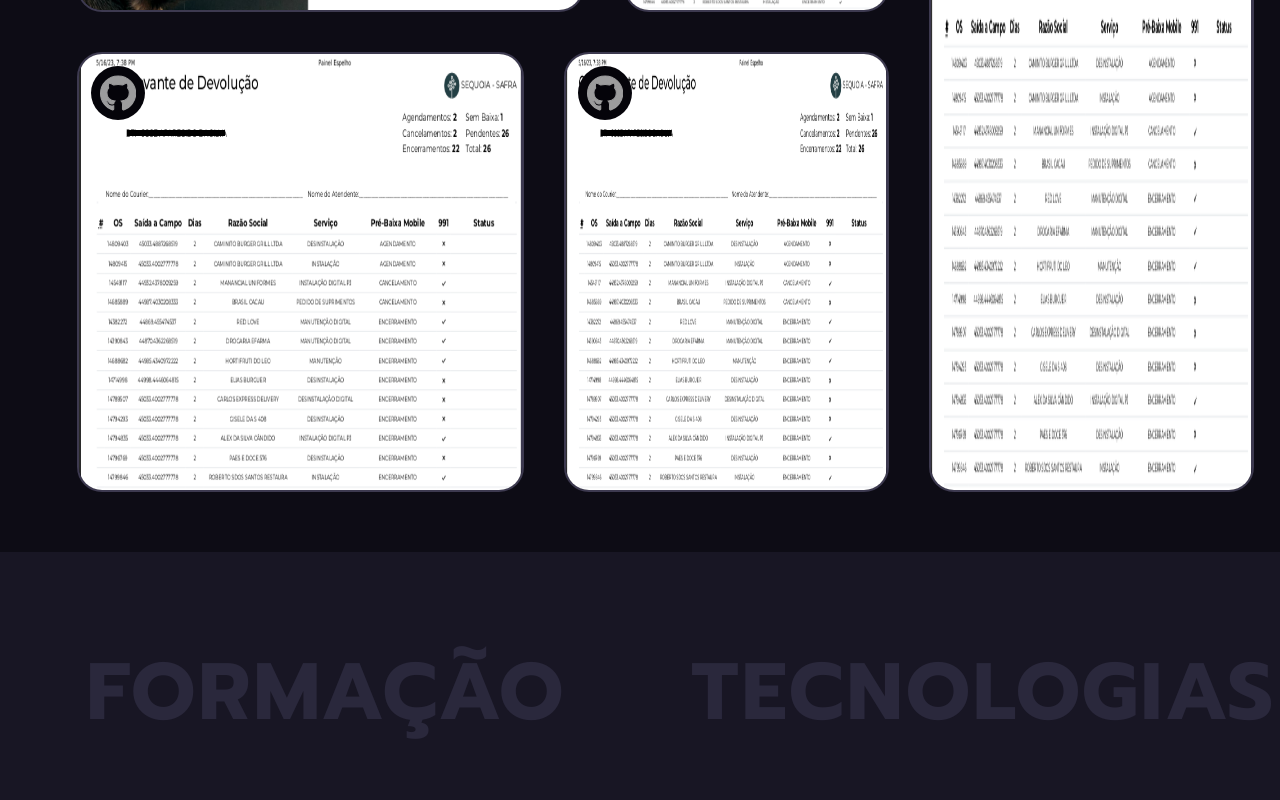
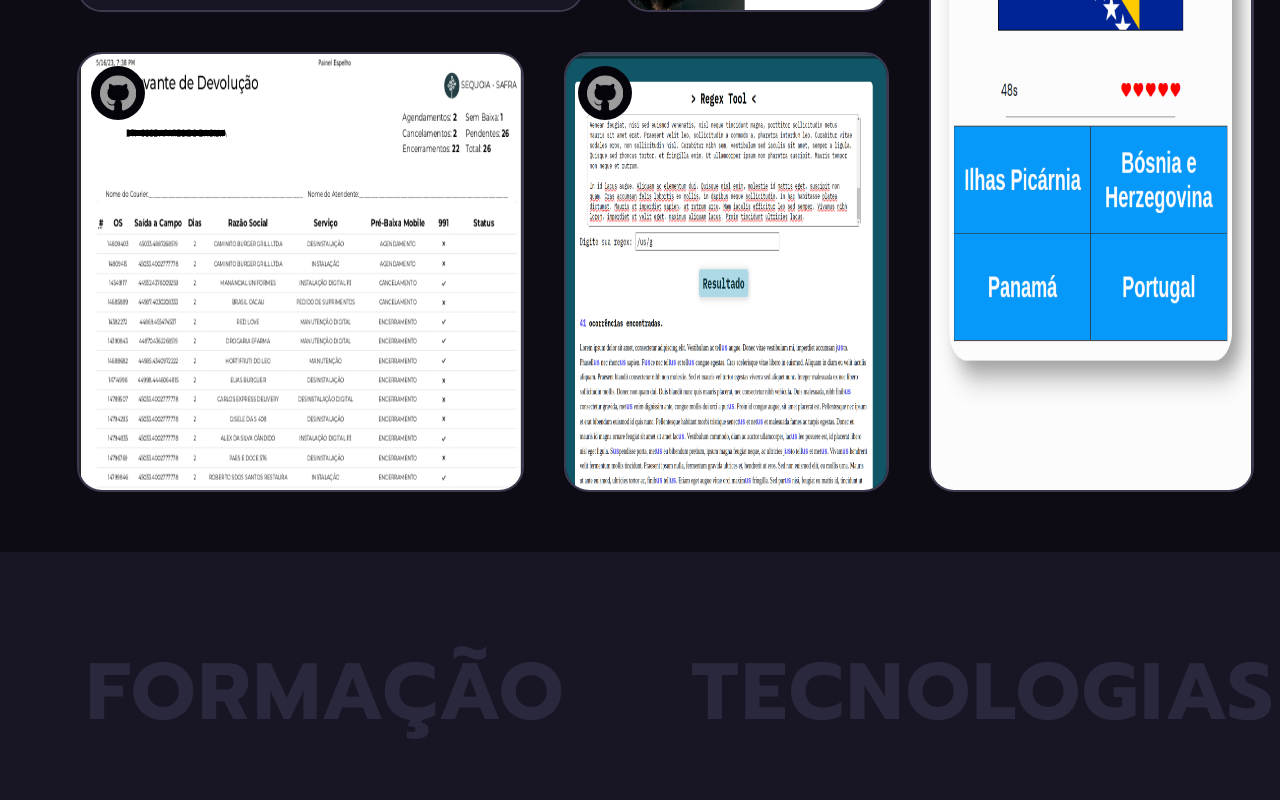
Before and after one commit to gabrielalencardearaujo/portfolio_galencar, a React (Vite) app: page / in a window 1280 px wide. Shown: the part 1420-2220 px from the top of the page. Built offline with nearby package versions, Linux system fonts and the light colour scheme.

Commit message:
alteracao da imagem quizFlag

```diff
--- a/src/assets/img/utils.ts
+++ b/src/assets/img/utils.ts
@@ -1,12 +1,15 @@
 import AppDog from './Projects/AppDog.jpg';
 import ProjetoEspelho from './Projects/projetoEspelho.png';
+import Protfolio from './Projects/portfolio.png';
+import RegexTool from './Projects/regexTool.png';
+import QuizFlag from './Projects/quizFlag.png';
 
 export const describeCardProjects = [
   {
-    name: 'AppDog',
-    describe: 'Projeto desenvolvido nas aulas de React do Curso de React do Origamid, o site é uma rede social para cachorros e usando tecnologias como React.JSX, HTML, CSS, JS e Vite.',
-    src: AppDog,
-    github: 'https://github.com/gabrielalencardearaujo/app_dog_social_media',
+    name: 'Portfolio',
+    describe: 'Portfolio com meus objetivos, projetos e estudos. Desenvolvido usando HTML, CSS, Typescript, React.TSX',
+    src: Protfolio,
+    github: 'https://github.com/gabrielalencardearaujo/portfolio_galencar',
     website: ''
   },
   {
@@ -17,24 +20,24 @@ export const describeCardProjects = [
     website: ''
   },
   {
-    name: 'Projeto Espelho',
-    describe: 'Desenvolvido para ajudar e facilitar a reversa (conferência) dos terminais de máquinas de cartão de crédito no meu local de trabalho e usando tecnologias como HTML5, CSS3, JS e JQquery.',
-    src: ProjetoEspelho,
-    github: 'https://github.com/gabrielalencardearaujo/Projeto_Espelho',
+    name: 'AppDog',
+    describe: 'Projeto desenvolvido nas aulas de React do Curso de React do Origamid, o site é uma rede social para cachorros e usando tecnologias como React.JSX, HTML, CSS, JS e Vite.',
+    src: AppDog,
+    github: 'https://github.com/gabrielalencardearaujo/app_dog_social_media',
     website: ''
   },
   {
-    name: 'Projeto Espelho',
-    describe: 'Desenvolvido para ajudar e facilitar a reversa (conferência) dos terminais de máquinas de cartão de crédito no meu local de trabalho e usando tecnologias como HTML5, CSS3, JS e JQquery.',
-    src: ProjetoEspelho,
-    github: 'https://github.com/gabrielalencardearaujo/Projeto_Espelho',
+    name: 'RegexTool',
+    describe: 'WebApp para estudar Regex, com feedback dinâmico e instantâneo dos caracteres selecionados usando expressões regulares. Projeto desenvolvido com HTML, CSS, e Typescript.',
+    src: RegexTool,
+    github: 'https://github.com/gabrielalencardearaujo/Character_Counter',
     website: ''
   },
   {
-    name: 'Projeto Espelho',
-    describe: 'Desenvolvido para ajudar e facilitar a reversa (conferência) dos terminais de máquinas de cartão de crédito no meu local de trabalho e usando tecnologias como HTML5, CSS3, JS e JQquery.',
-    src: ProjetoEspelho,
-    github: 'https://github.com/gabrielalencardearaujo/Projeto_Espelho',
+    name: 'QuizFlag',
+    describe: 'Mini Jogo para melhorar seus conhecimentos sobre bandeiras de países. Jogo conta com sistema de vidas, temporizador e placar. Tecnologias usads: HTML, CSS e Javascript',
+    src: QuizFlag,
+    github: 'https://github.com/gabrielalencardearaujo/game_quiz_flags',
     website: ''
   },
   {
```
Also changed, not shown: src/assets/img/Projects/quizFlag.png.
